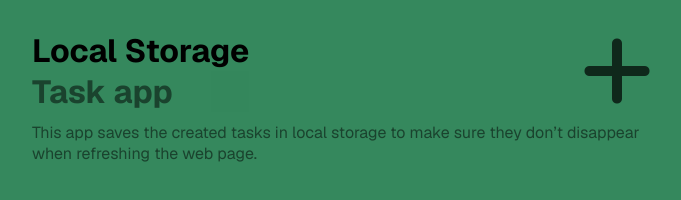
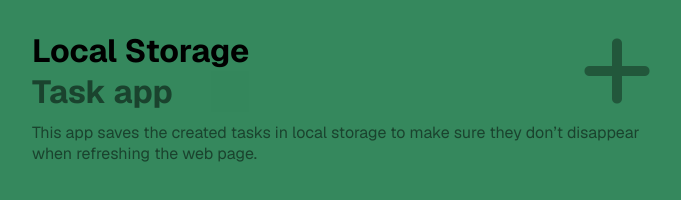
Before and after one commit to hubregtsejoost/local-storage-task-app, a plain HTML site: page index.html in a window 1280 px wide. In both pictures the pointer is over the icon 915 px from the left and 71 px from the top of the page. Shown: the whole page, without its empty margins (298-979 px from the left). Drawn offline with nearby package versions, Linux system fonts and the light colour scheme.

Commit message:
removed unnecessary html and added opacity to icons for hover state

```diff
--- a/styles/main.css
+++ b/styles/main.css
@@ -43,6 +43,10 @@
     font-size: 80px;
     margin-left: 10px;
     opacity: 0.7;
+}
+
+i:hover {
+    opacity: 0.5;
 }
 
 #taskContainer {
```
Also changed, not shown: index.html (+1 -12 lines).
